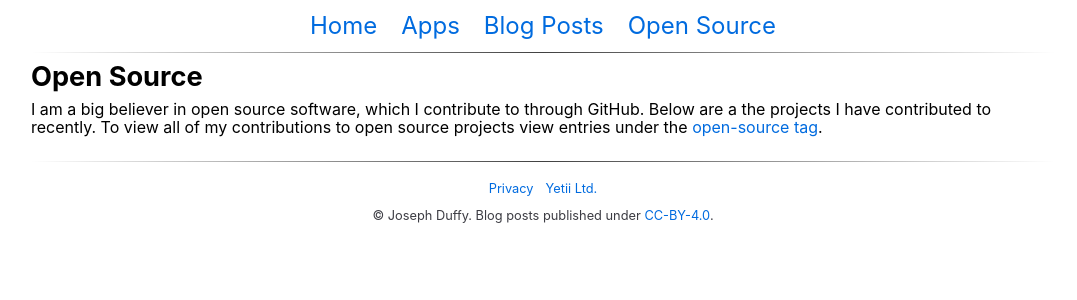
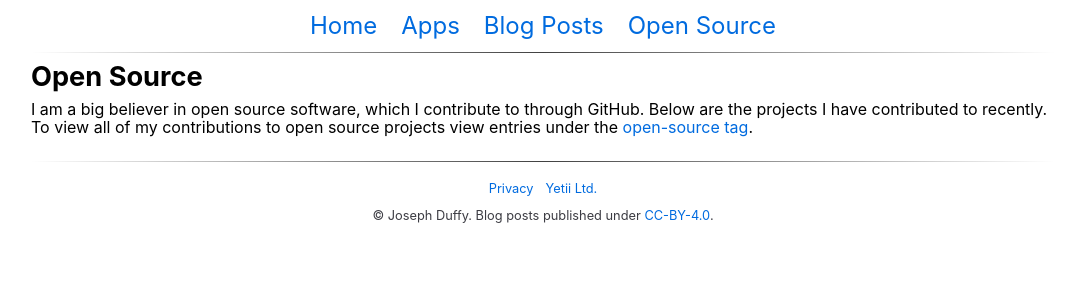
Before and after one commit to JosephDuffy/josephduffy.co.uk, a Next.js app: page /open-source in a window 1280 px wide. Shown: the top 300 px of the page, without its empty margins (97-1174 px from the left). Built offline with nearby package versions, Linux system fonts and the light colour scheme.

Commit message:
Fix typo on /open-source

```diff
--- a/pages/open-source.tsx
+++ b/pages/open-source.tsx
@@ -25,7 +25,7 @@ const OpenSourcePage: NextPage<Props> = ({
       <h1>Open Source</h1>
       <p>
         I am a big believer in open source software, which I contribute to
-        through GitHub. Below are a the projects I have contributed to recently.
+        through GitHub. Below are the projects I have contributed to recently.
         To view all of my contributions to open source projects view entries
         under the{" "}
         <a href="/tags/open-source" rel="tag">
@@ -36,9 +36,9 @@ const OpenSourcePage: NextPage<Props> = ({
       {repositories.map(repository => {
         const datePrefix = `Most recent contribution: ${
           repository.mostRecentContribution.commitCount
-        } commit${
+          } commit${
           repository.mostRecentContribution.commitCount > 1 ? "s" : ""
-        } on`
+          } on`
         return (
           <Card key={`${repository.owner}/${repository.name}`}>
             <div className="repository">
```
